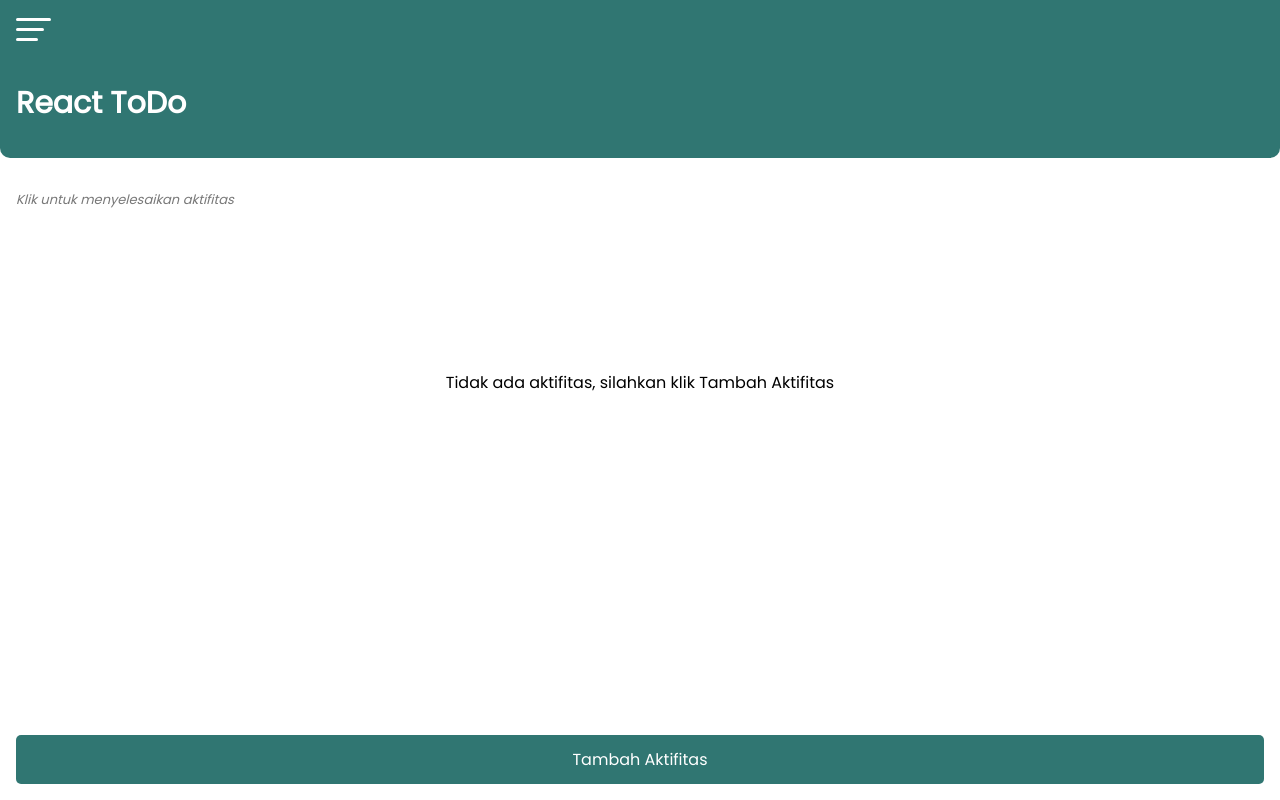
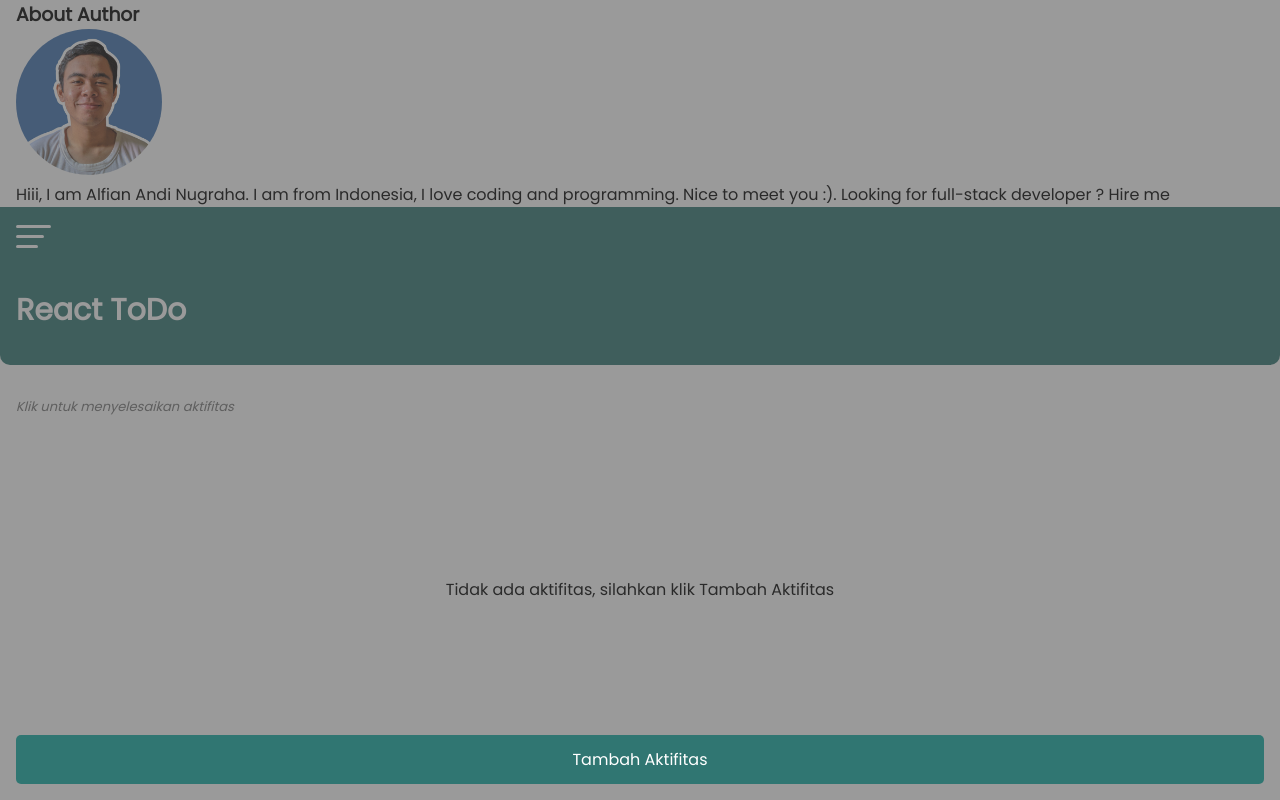
Before and after one commit to alfianandinugraha/react-todo, a React (Create React App) app: page / in a window 1280 px wide. Built offline with nearby package versions, Linux system fonts and the light colour scheme.

Commit message:
update: register sidebar.tsx on App.tsx

```diff
--- a/src/App.tsx
+++ b/src/App.tsx
@@ -2,6 +2,7 @@ import React, { Component } from 'react'
 import FormAddTodo from './Components/FormAddTodo'
 import Header from './Components/Header'
 import ItemTodo from './Components/ItemTodo'
+import Sidebar from './Components/Sidebar'
 
 interface Props {
 
@@ -129,6 +130,7 @@ export default class App extends Component<Props, State> {
 
     return (
       <div>
+        <Sidebar />
         <Header />
         <div className="container content">
           <i className="message">Klik untuk menyelesaikan aktifitas</i>
```
